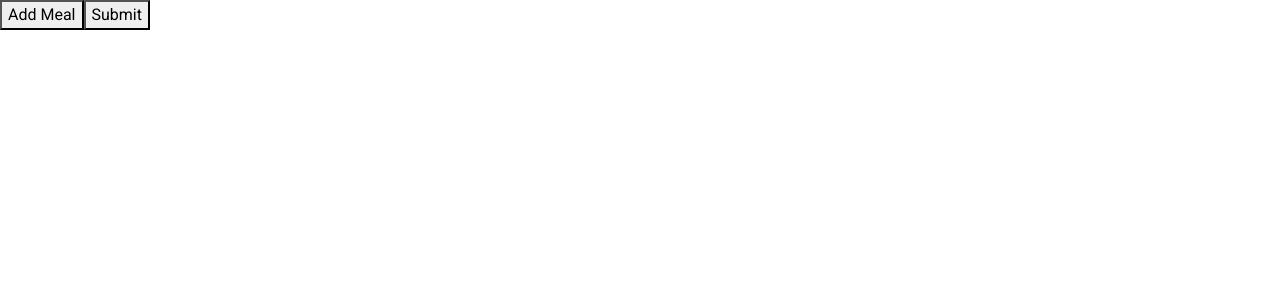
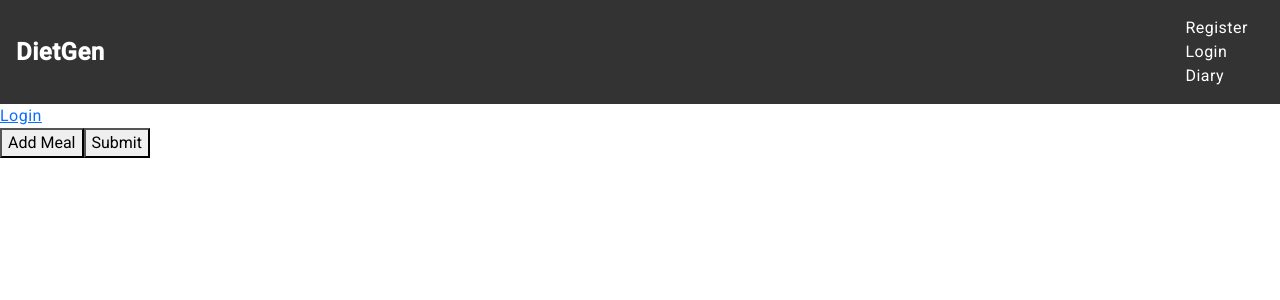
Before and after one commit to JnaLa/dietgen-front, an Angular app: page /diary in a window 1280 px wide. Shown: the top 300 px of the page. Built offline with nearby package versions, Linux system fonts and the light colour scheme.

Commit message:
adds navbar

```diff
--- a/src/app/app.component.html
+++ b/src/app/app.component.html
@@ -1 +1,2 @@
+<app-navbar></app-navbar>
 <router-outlet></router-outlet>
--- a/src/app/app.component.ts
+++ b/src/app/app.component.ts
@@ -1,13 +1,13 @@
 import { Component } from '@angular/core';
-import { FormControl } from '@angular/forms';
 import { RouterOutlet } from '@angular/router';
+import { NavbarComponent } from './navbar/navbar.component';
 
 @Component({
   selector: 'app-root',
   standalone: true,
-  imports: [RouterOutlet],
+  imports: [RouterOutlet, NavbarComponent],
   templateUrl: './app.component.html',
-  styleUrl: './app.component.css'
+  styleUrls: ['./app.component.css']
 })
 export class AppComponent {
   title = 'dietgen-front';
--- a/src/app/app.config.ts
+++ b/src/app/app.config.ts
@@ -3,7 +3,7 @@ import { provideRouter } from '@angular/router';
 
 import { routes } from './app.routes';
 import { provideAnimationsAsync } from '@angular/platform-browser/animations/async';
-import { HttpClient, HttpHandler, provideHttpClient } from '@angular/common/http';
+import { provideHttpClient } from '@angular/common/http';
 
 
 export const appConfig: ApplicationConfig = {
--- a/src/app/app.routes.ts
+++ b/src/app/app.routes.ts
@@ -7,6 +7,6 @@ import { LoginComponent } from './register-login/login/login.component';
 export const routes: Routes = [
     { path: "", component: DiaryComponent },
     { path: "diary", component: DietDiaryComponent },
-    { path: "register", component: RegisterComponent },
-    { path: "login", component: LoginComponent }
+    { path: 'register', component: RegisterComponent },
+    { path: 'login', component: LoginComponent },
 ];
--- a/src/app/diet-diary/diet-diary.component.html
+++ b/src/app/diet-diary/diet-diary.component.html
@@ -1,4 +1,5 @@
 <form [formGroup]="dietForm" (ngSubmit)="onSubmit()">
+  <a routerLink="/login">Login</a>
   <div formArrayName="meals">
     <div
       *ngFor="let meal of meals.controls; let i = index"
--- a/src/app/diet-diary/diet-diary.component.ts
+++ b/src/app/diet-diary/diet-diary.component.ts
@@ -4,11 +4,12 @@ import { CommonModule } from '@angular/common';
 import { SearchFoodsService } from '../services/search-foods.service';
 import { catchError } from 'rxjs/operators';
 import { of } from 'rxjs';
+import { RouterModule } from '@angular/router';
 
 @Component({
   selector: 'app-diet-diary',
   standalone: true,
-  imports: [ReactiveFormsModule, CommonModule],
+  imports: [ReactiveFormsModule, CommonModule, RouterModule],
   templateUrl: './diet-diary.component.html',
   styleUrl: './diet-diary.component.css'
 })
--- /dev/null
+++ b/src/app/navbar/navbar.component.css
@@ -0,0 +1,47 @@
+/* Reset some default styles */
+body, ul {
+  margin: 0;
+  padding: 0;
+  list-style: none;
+}
+
+/* Navbar container */
+.navbar {
+  display: flex;
+  justify-content: space-between;
+  align-items: center;
+  background-color: #333;
+  padding: 1rem;
+}
+
+/* Navbar brand */
+.navbar-brand a {
+  color: #fff;
+  text-decoration: none;
+  font-size: 1.5rem;
+  font-weight: bold;
+}
+
+/* Navbar navigation */
+.navbar-nav {
+  display: flex;
+}
+
+/* Navbar items */
+.nav-item {
+  margin-left: 1rem;
+}
+
+.nav-item a {
+  color: #fff;
+  text-decoration: none;
+  font-size: 1rem;
+  padding: 0.5rem 1rem;
+  transition: background-color 0.3s;
+}
+
+/* Navbar item hover effect */
+.nav-item a:hover {
+  background-color: #575757;
+  border-radius: 4px;
+}
--- /dev/null
+++ b/src/app/navbar/navbar.component.html
@@ -0,0 +1,10 @@
+<nav class="navbar">
+    <div class="navbar-brand">
+      <a routerLink="/">DietGen</a>
+    </div>
+    <ul class="navbar-nav">
+      <li class="nav-item"><a routerLink="register" routerLinkActive="active">Register</a></li>
+      <li class="nav-item"><a routerLink="login" routerLinkActive="active">Login</a></li>
+      <li class="nav-item"><a routerLink="diary" routerLinkActive="active">Diary</a></li>
+    </ul>
+  </nav>
```
Also changed, not shown: src/app/navbar/navbar.component.ts (added, +15 -0 lines), 1 other file (tests, documents, lock files or other folders).
